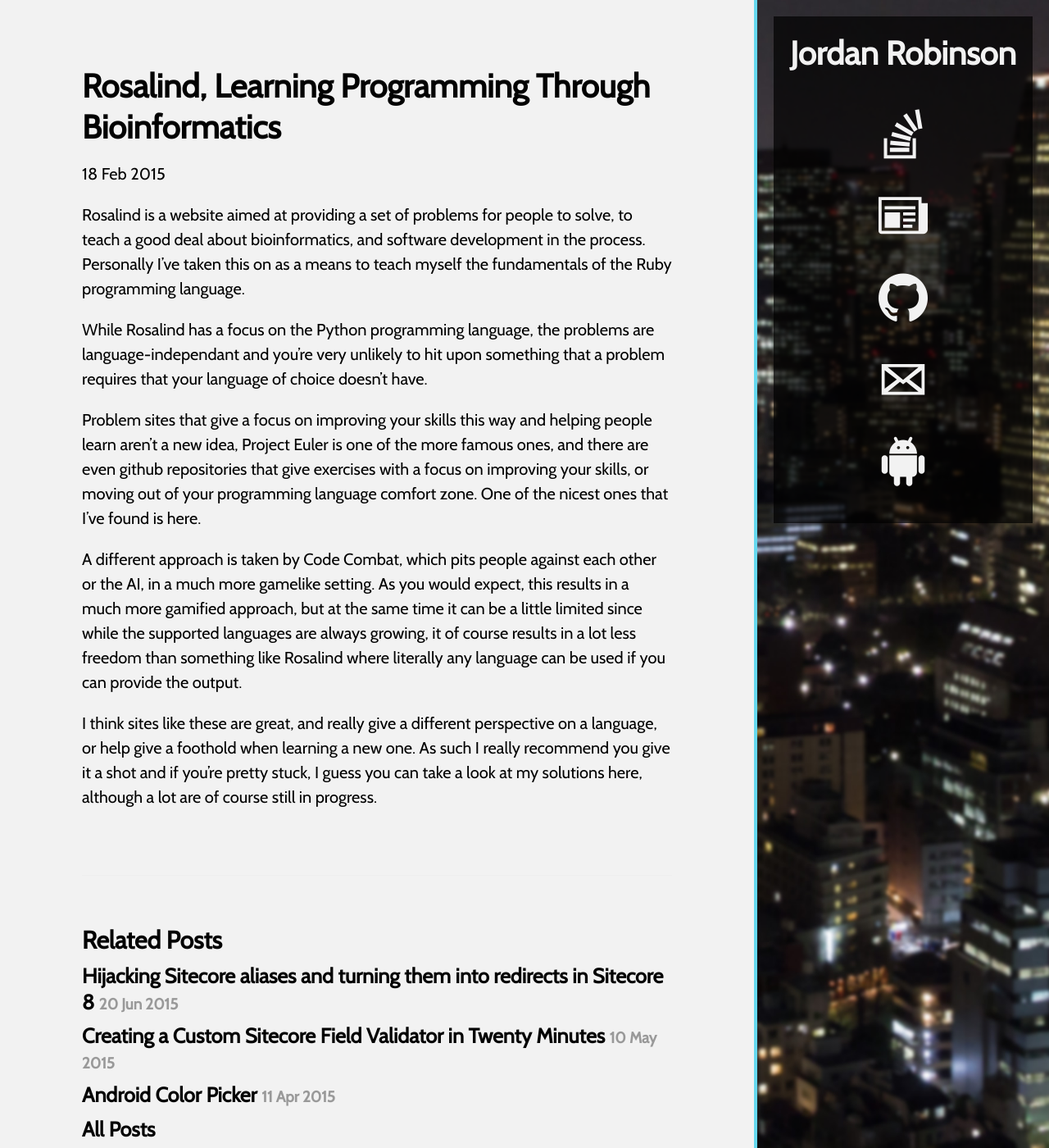
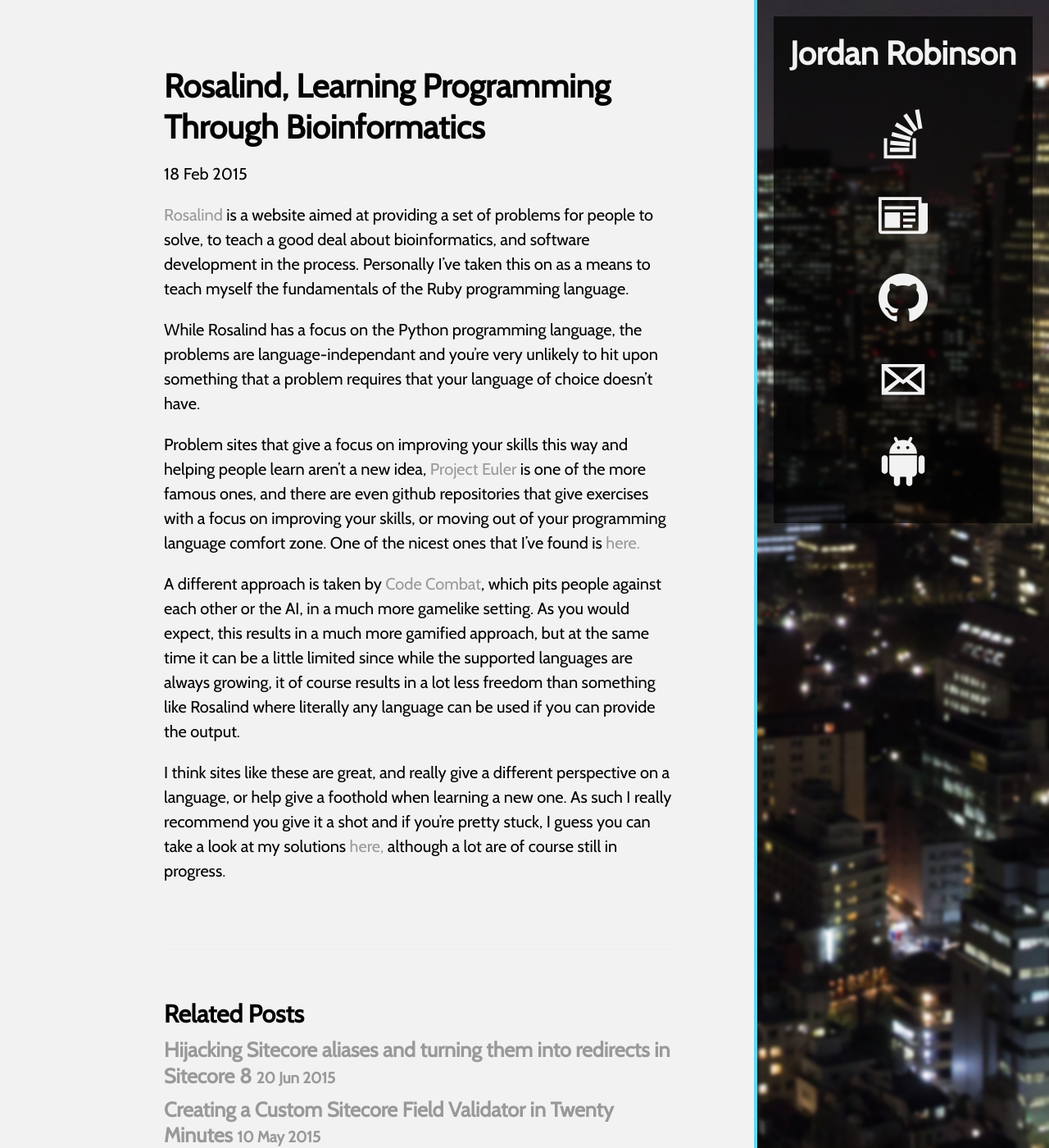
Before and after one commit to jordanrobinson/blog, a Jekyll site: the page built from _posts/2015-02-18-Rosalind.md, in a window 1280 px wide and 1400 px high. Shown: the whole window at 82% size. Built offline with Jekyll 4.4.1, drawn with Linux system fonts in a browser that asks for light colours; Markdown is read by kramdown in place of the engine named in the settings.

Commit message:
Positioning fixes for redesign

```diff
--- a/public/css/hyde.css
+++ b/public/css/hyde.css
@@ -166,7 +166,7 @@ a.sidebar-nav-item:focus {
 
 @media (min-width: 64em) {
   .layout-reverse .content {
-    margin-left: 4rem;
+    margin-left: 9rem;
     margin-right: 22rem;
   }
 }
@@ -177,5 +177,5 @@ a.sidebar-nav-item:focus {
 }
 .theme-base-0d .content a,
 .theme-base-0d .related-posts li a:hover {
-  color: #020202;
+  color: #999999;
 }
```
